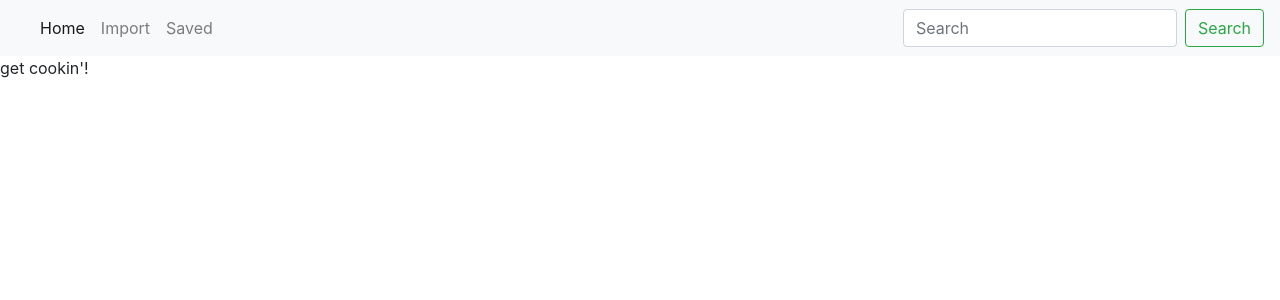
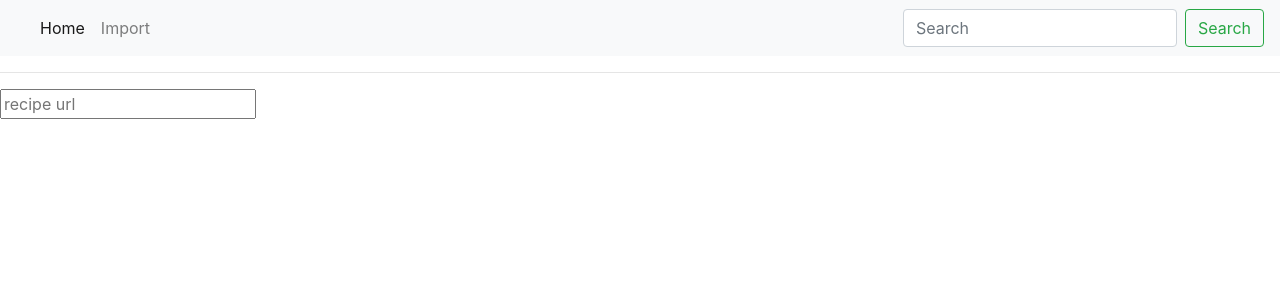
Before and after one commit to mmmsco/app, a React (Create React App) app: page /import in a window 1280 px wide. Shown: the top 300 px of the page. Built offline with nearby package versions, Linux system fonts and the light colour scheme.

Commit message:
routing working with navbar

```diff
--- a/package.json
+++ b/package.json
@@ -10,6 +10,7 @@
     "react": "^16.12.0",
     "react-bootstrap": "^1.0.0-beta.16",
     "react-dom": "^16.12.0",
+    "react-router-dom": "^5.1.2",
     "react-scripts": "3.3.0"
   },
   "scripts": {
--- a/src/main/App.js
+++ b/src/main/App.js
@@ -1,18 +1,13 @@
 import React from 'react';
-import '../css/App.css';
+import "bootstrap/dist/css/bootstrap.min.css";
+
 import Navbar from "./components/Navbar";
-import "bootstrap/dist/css/bootstrap.min.css";
+
 
 export default class App extends React.Component {
     render() {
         return (
-            <div>
-                <header>
-                    <Navbar/>
-                </header>
-
-                get cookin'!
-            </div>
+            <Navbar/>
         );
     }
 }
--- /dev/null
+++ b/src/main/components/Home.js
@@ -0,0 +1,9 @@
+import React from 'react';
+
+export default class Home extends React.Component {
+    render() {
+        return (
+            <div>get cookin'!</div>
+        )
+    }
+}
--- /dev/null
+++ b/src/main/components/ImportRecipe.js
@@ -0,0 +1,10 @@
+import React from "react";
+
+
+export default class ImportRecipe extends React.Component {
+    render() {
+        return (
+            <input placeholder="recipe url"></input>
+        )
+    }
+}
--- a/src/main/components/Navbar.js
+++ b/src/main/components/Navbar.js
@@ -1,10 +1,13 @@
-import React, {Component} from "react";
+import React from 'react';
+import {BrowserRouter as Router, Route, Switch, Link } from 'react-router-dom';
 
-export default class Navbar extends Component {
+import Home from "./Home";
+import ImportRecipe from "./ImportRecipe";
+
+export default class Navbar extends React.Component {
     render() {
-
-        return (
-            // <div>
+        return <Router>
+            <div>
                 <nav className="navbar navbar-expand-lg navbar-light bg-light">
                     <a className="navbar-brand" href="#"></a>
                     <button className="navbar-toggler" type="button" data-toggle="collapse"
@@ -16,13 +19,10 @@ export default class Navbar extends Component {
                     <div className="collapse navbar-collapse" id="navbarSupportedContent">
                         <ul className="navbar-nav mr-auto">
                             <li className="nav-item active">
-                                <a className="nav-link" href="#">Home<span className="sr-only">(current)</span></a>
+                                <Link to={"/"} className="nav-link">Home</Link>
                             </li>
                             <li className="nav-item">
-                                <a className="nav-link" href="#">Import</a>
-                            </li>
-                            <li className="nav-item">
-                                <a className="nav-link" href="#">Saved</a>
+                                <Link to={"/import"} className="nav-link">Import</Link>
                             </li>
                         </ul>
                         <form className="form-inline my-2 my-lg-0">
@@ -31,11 +31,16 @@ export default class Navbar extends Component {
                                    placeholder="Search"
                                    aria-label="Search">
                             </input>
-                                <button className="btn btn-outline-success my-2 my-sm-0" type="submit">Search</button>
+                            <button className="btn btn-outline-success my-2 my-sm-0" type="submit">Search</button>
                         </form>
                     </div>
                 </nav>
-            // </div>
-        )
+            </div>
+            <hr/>
+            <Switch>
+                <Route exact path={"/"} component={Home}/>
+                <Route path={"/import"} component={ImportRecipe}/>
+            </Switch>
+        </Router>;
     }
 }
```
Also changed, not shown: 1 other file (tests, documents, lock files or other folders).
